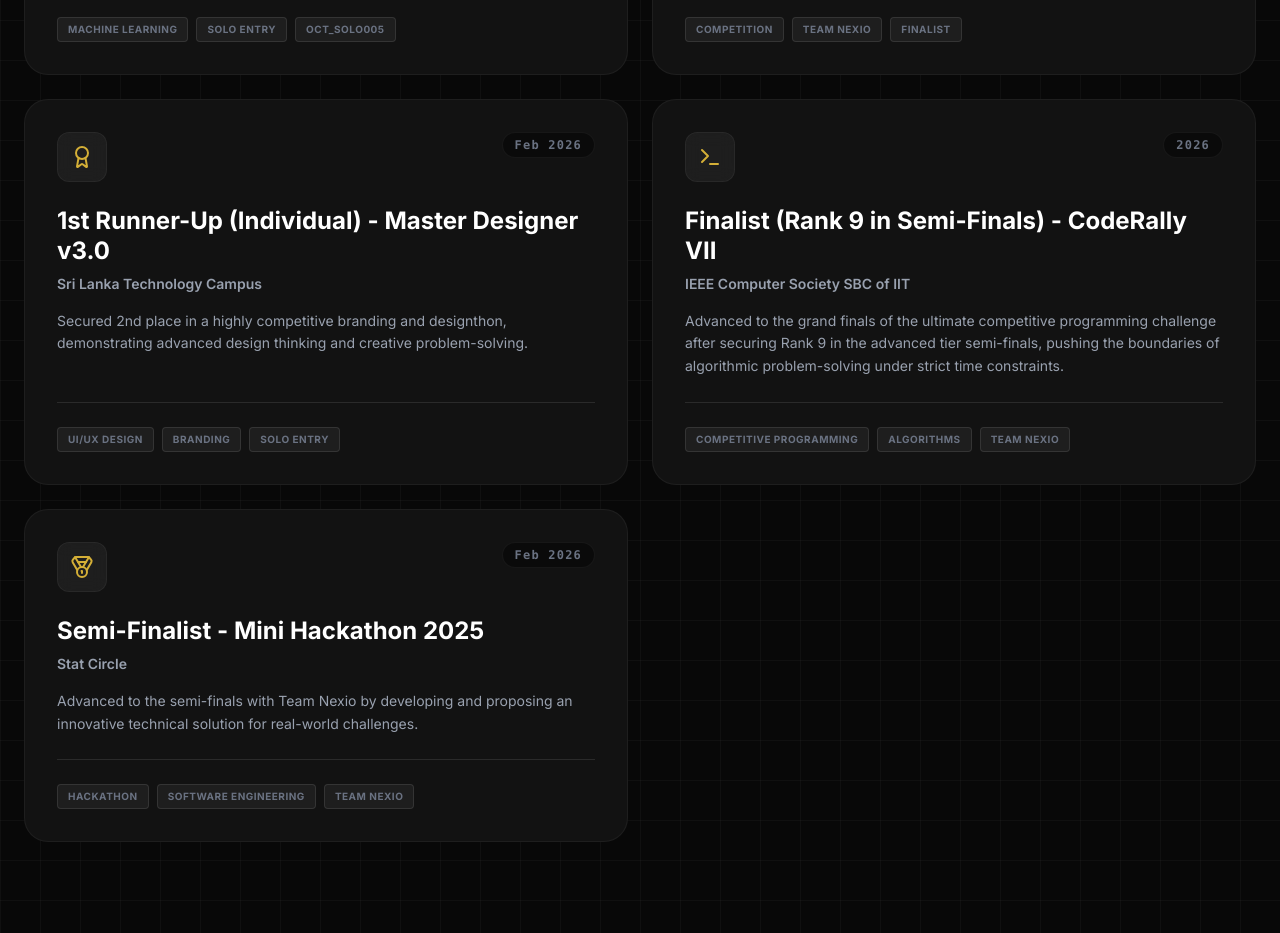
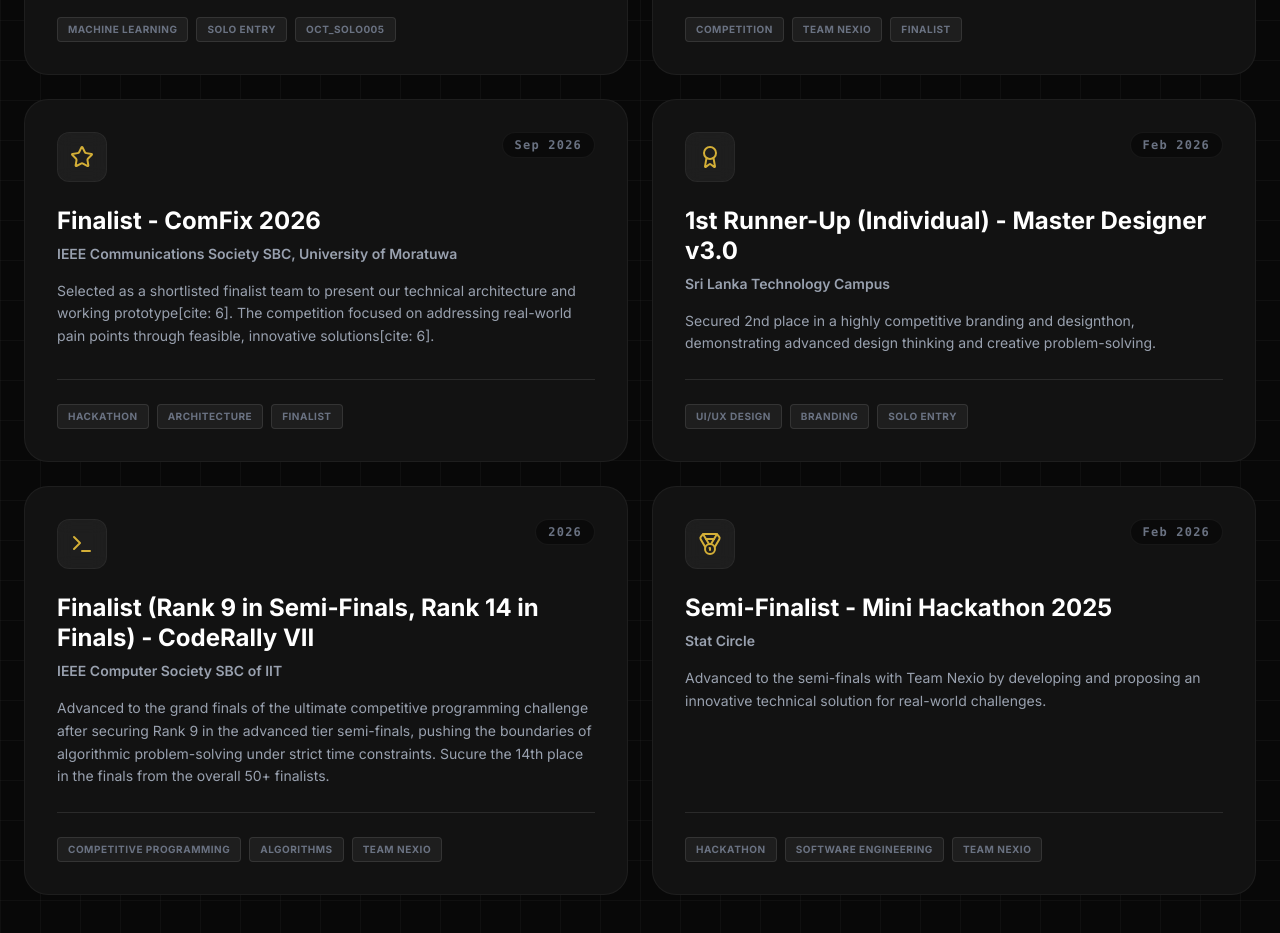
Before and after one commit to Sahas-sass/sahas-portfolio, a Next.js app: page / in a window 1280 px wide. Shown: the part 5220-6153 px from the top of the page. Built offline with nearby package versions, Linux system fonts and the light colour scheme.

Commit message:
add new achievement entry for ComFix 2026 and update CodeRally VII details

```diff
--- a/src/components/Achievements.tsx
+++ b/src/components/Achievements.tsx
@@ -25,6 +25,14 @@ export default function Achievements() {
       tags: ["Competition", "Team Nexio", "Finalist"]
     },
     {
+      title: "Finalist - ComFix 2026",
+      org: "IEEE Communications Society SBC, University of Moratuwa",
+      date: "Sep 2026",
+      desc: "Selected as a shortlisted finalist team to present our technical architecture and working prototype[cite: 6]. The competition focused on addressing real-world pain points through feasible, innovative solutions[cite: 6].",
+      icon: <Star className={mode === "tech" ? "text-gold-rich" : "text-purple-400"} size={24} />,
+      tags: ["Hackathon", "Architecture", "Finalist"]
+    },
+    {
       title: "1st Runner-Up (Individual) - Master Designer v3.0",
       org: "Sri Lanka Technology Campus",
       date: "Feb 2026",
@@ -33,10 +41,10 @@ export default function Achievements() {
       tags: ["UI/UX Design", "Branding", "Solo Entry"]
     },
     {
-      title: "Finalist (Rank 9 in Semi-Finals) - CodeRally VII",
+      title: "Finalist (Rank 9 in Semi-Finals, Rank 14 in Finals) - CodeRally VII",
       org: "IEEE Computer Society SBC of IIT",
       date: "2026",
-      desc: "Advanced to the grand finals of the ultimate competitive programming challenge after securing Rank 9 in the advanced tier semi-finals, pushing the boundaries of algorithmic problem-solving under strict time constraints.",
+      desc: "Advanced to the grand finals of the ultimate competitive programming challenge after securing Rank 9 in the advanced tier semi-finals, pushing the boundaries of algorithmic problem-solving under strict time constraints. Sucure the 14th place in the finals from the overall 50+ finalists.",
       icon: <Terminal className={mode === "tech" ? "text-gold-rich" : "text-purple-400"} size={24} />,
       tags: ["Competitive Programming", "Algorithms", "Team Nexio"]
     },
```
